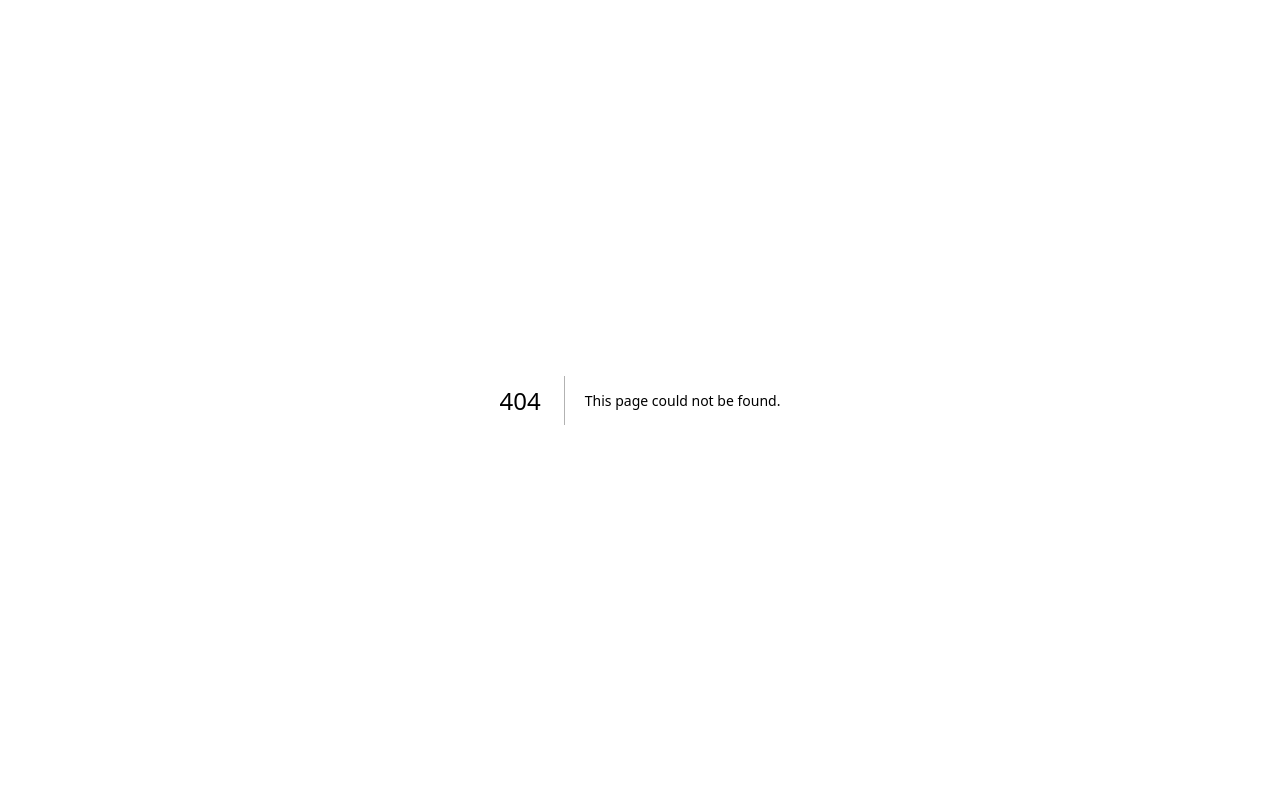
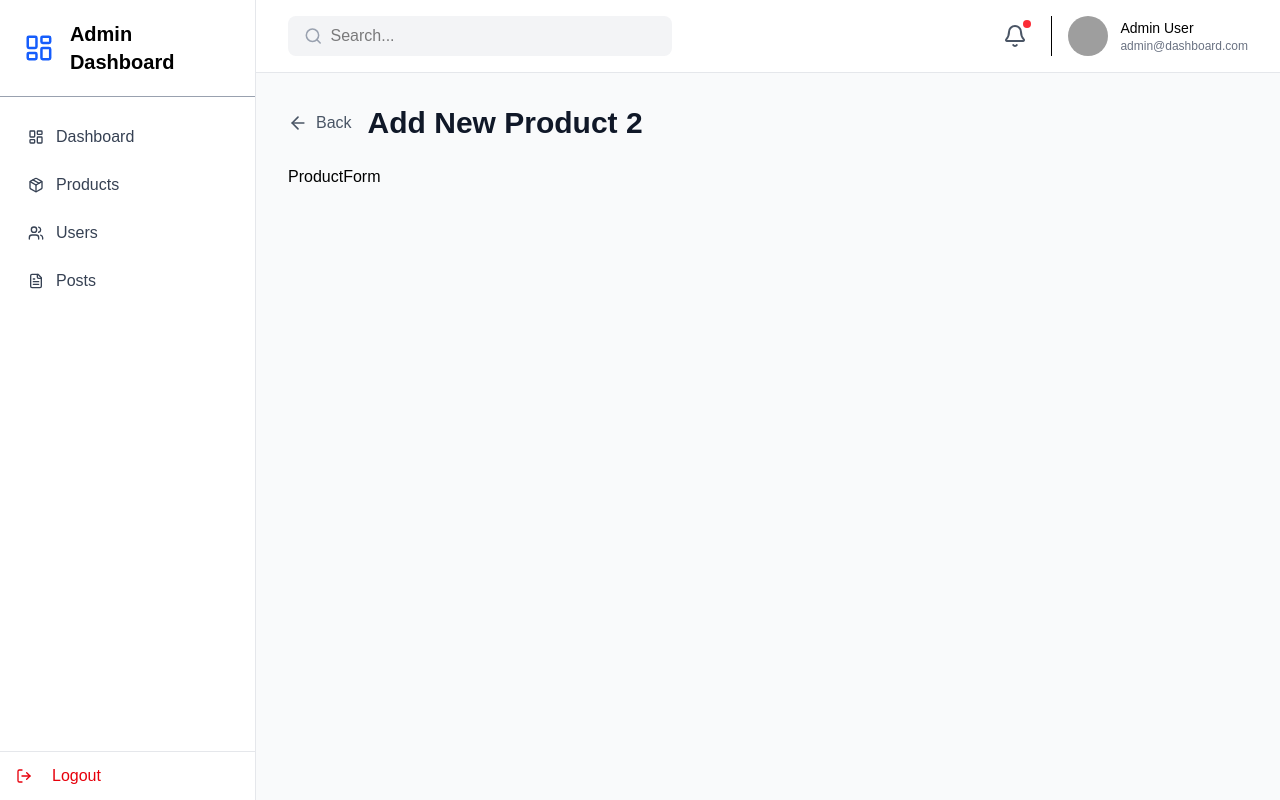
Before and after one commit to mbala-sadraue/react-estudo, a Next.js app in the folder dashboard-admin/: page /dashboard/products/new in a window 1280 px wide. Before the commit this address had no page. Built offline with nearby package versions, Linux system fonts and the light colour scheme; grey boxes are pictures that could not be loaded.

Commit message:
criar o basico de component de formulario

```diff
--- /dev/null
+++ b/dashboard-admin/src/app/dashboard/(dashboard)/products/ProductForm.tsx
@@ -0,0 +1,26 @@
+'use client';
+
+import { Category, Product } from "@/types";
+import { useRouter } from "next/navigation";
+import { useState } from "react";
+interface ProductFormProps {
+
+    product?: Product;
+    catetories?: Category;
+}
+export default function ProductForm({ product }: ProductFormProps) {
+
+    const [formData, setFormData] = useState({
+        title: product?.title || '',
+        description: product?.description || '',
+        price: product?.price || 0,
+        discountPercentage: product?.discountPercentage || 0,
+        stock: product?.stock || 0,
+        brand: product?.brand || '',
+        category: product?.category || '',
+        thumbnail: product?.thumbnail || 'https://via.placeholder.com/400',
+
+     })
+    const route = useRouter()
+    return <div>ProductForm</div>;
+}
--- /dev/null
+++ b/dashboard-admin/src/app/dashboard/(dashboard)/products/new/page.tsx
@@ -0,0 +1,25 @@
+import { ArrowLeft } from "lucide-react";
+import Link from "next/link";
+import ProductForm from "../ProductForm";
+
+export default function NewProductPage(){
+    return (
+         <div className="space-y-6">
+      {/* Header */}
+      <div className="flex items-center gap-4">
+        <Link
+          href="/dashboard/products"
+          className="flex items-center gap-2 text-gray-600 hover:text-gray-900"
+        >
+          <ArrowLeft className="w-5 h-5" />
+          Back
+        </Link>
+        <h1 className="text-3xl font-bold text-gray-900">Add New Product 2</h1>
+      </div>
+
+      {/* Form */}
+      <ProductForm />
+      <p></p>
+    </div>
+    )
+}
```
